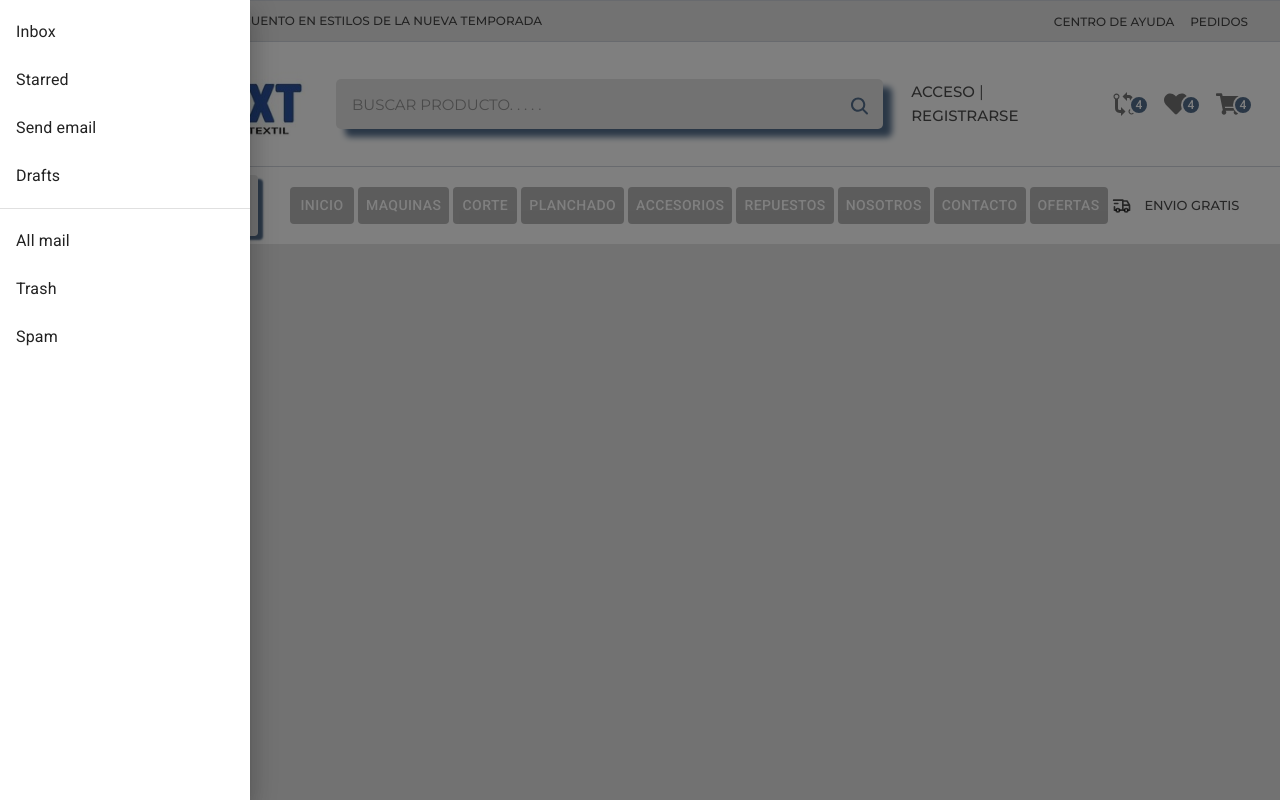
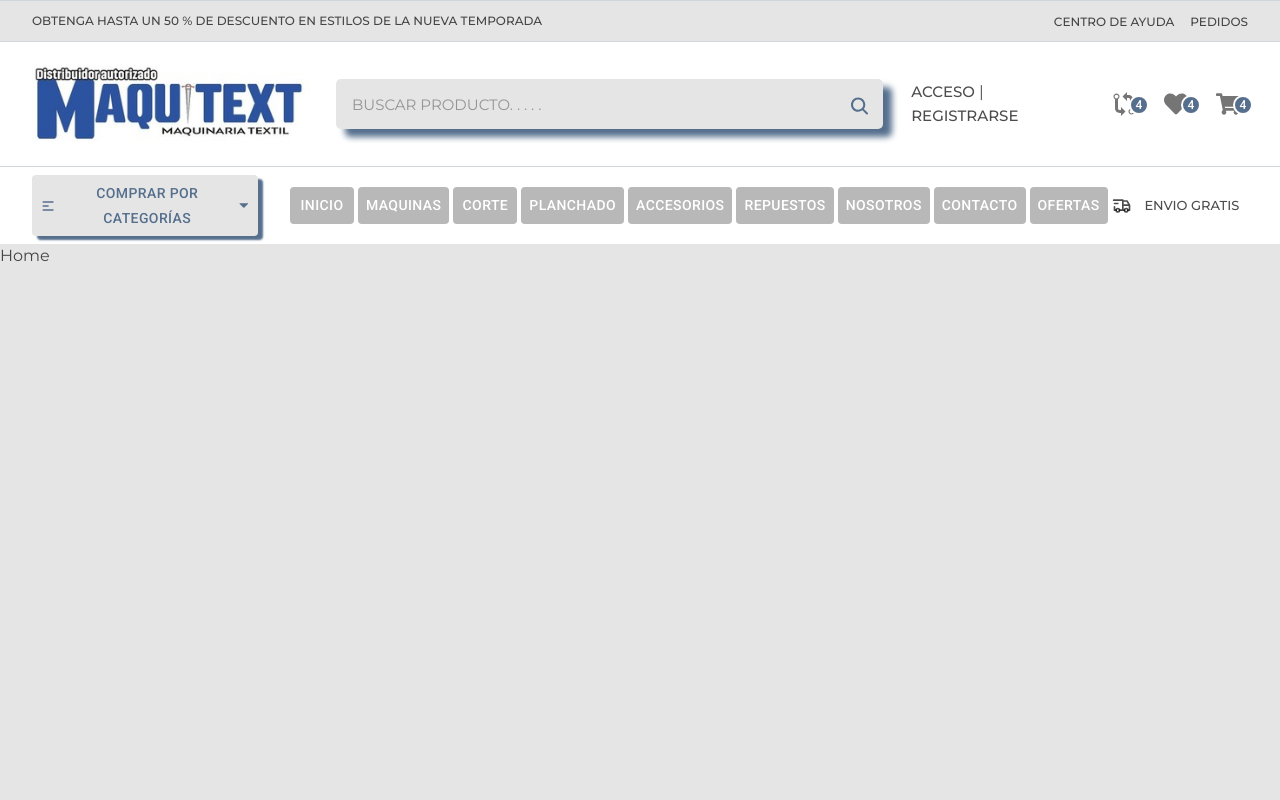
Before and after one commit to PUCKCODERS/frontend_web, a React (Vite) app: page / in a window 1280 px wide. Built offline with nearby package versions, Linux system fonts and the light colour scheme.

Commit message:
70% de menu izquierdo

```diff
--- a/src/components/Header/Navigation/CategoryPanel.jsx
+++ b/src/components/Header/Navigation/CategoryPanel.jsx
@@ -1,47 +1,41 @@
 import React from "react";
 import Box from "@mui/material/Box";
 import Drawer from "@mui/material/Drawer";
-import List from "@mui/material/List";
-import Divider from "@mui/material/Divider";
-import ListItem from "@mui/material/ListItem";
-import ListItemButton from "@mui/material/ListItemButton";
-import ListItemText from "@mui/material/ListItemText";
+import { FaWindowClose } from "react-icons/fa";
+import { Button } from "@mui/material";
+import { TbCopyPlusFilled } from "react-icons/tb";
 
 const CategoryPanel = (props) => {
+  const toggleDrawer = (newOpen) => () => {
+    props.setIsOpenCatPanel(newOpen);
+  };
+
   const DrawerList = (
-    <Box
-      sx={{ width: 250 }}
-      role="presentation"
-      onClick={props.openCategoryPanel(false)}
-    >
-      <List>
-        {["Inbox", "Starred", "Send email", "Drafts"].map((text) => (
-          <ListItem key={text} disablePadding>
-            <ListItemButton>
-              <ListItemText primary={text} />
-            </ListItemButton>
-          </ListItem>
-        ))}
-      </List>
-      <Divider />
-      <List>
-        {["All mail", "Trash", "Spam"].map((text) => (
-          <ListItem key={text} disablePadding>
-            <ListItemButton>
-              <ListItemText primary={text} />
-            </ListItemButton>
-          </ListItem>
-        ))}
-      </List>
+    <Box sx={{ width: 250 }} role="presentation" onClick={toggleDrawer(false)}>
+      <h3 className="p-3 text-[13px] font-[500] flex items-center justify-between">
+        COMPRAR POR CATEGORÍAS
+        <FaWindowClose
+          onClick={toggleDrawer(false)}
+          className="cursor-pointer text-[15px]"
+        />
+      </h3>
+
+      <div className="scroll">
+        <ul className="w-full">
+          <li className="list-none flex items-center relative">
+            <Button className="w-full !text-left !justify-start !px-3 !text-[#556f8d]">
+              MAQUINAS
+            </Button>
+            <TbCopyPlusFilled className="absolute top-[10px] right-[15px]" />
+          </li>
+        </ul>
+      </div>
     </Box>
   );
 
   return (
     <>
-      <Drawer
-        open={props.isOpenCatPanel}
-        onClose={props.openCategoryPanel(false)}
-      >
+      <Drawer open={props.isOpenCatPanel} onClose={toggleDrawer(false)}>
         {DrawerList}
       </Drawer>
     </>
--- a/src/components/Header/Navigation/index.jsx
+++ b/src/components/Header/Navigation/index.jsx
@@ -1,6 +1,6 @@
 import Button from "@mui/material/Button";
 import React, { useState } from "react";
-import { ImMenu } from "react-icons/im";
+import { HiMenuAlt1 } from "react-icons/hi";
 import { TbTruckDelivery } from "react-icons/tb";
 import { VscTriangleDown } from "react-icons/vsc";
 import { Link } from "react-router-dom";
@@ -10,9 +10,9 @@
   const [isOpenCatPanel, setIsOpenCatPanel] = useState(false);
 
   const openCategoryPanel = () => {
-    alert();
     setIsOpenCatPanel(true);
   };
+
   return (
     <>
       <nav className="py-2">
@@ -22,7 +22,7 @@
               className="!text-[#556f8d] gap-1 !bg-[#e5e5e5] shadow-[5px_4px_2px_#556f8d] w-full"
               onClick={openCategoryPanel}
             >
-              <ImMenu className="text-[18px]" />
+              <HiMenuAlt1 className="text-[18px]" />
               COMPRAR POR CATEGORÍAS
               <VscTriangleDown className="text-[13px] ml-auto font-bold" />
             </Button>
@@ -131,8 +131,8 @@
       </nav>
       {/*category panel component*/}
       <CategoryPanel
-        openCategoryPanel={openCategoryPanel}
         isOpenCatPanel={isOpenCatPanel}
+        setIsOpenCatPanel={setIsOpenCatPanel}
       />
     </>
   );
```
